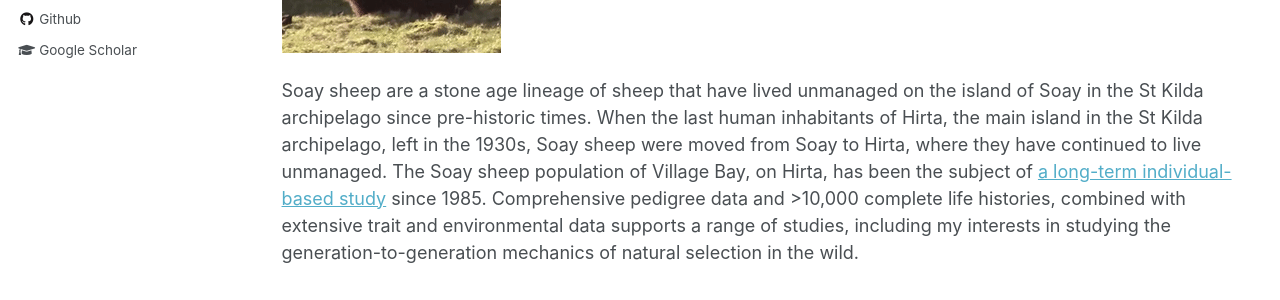
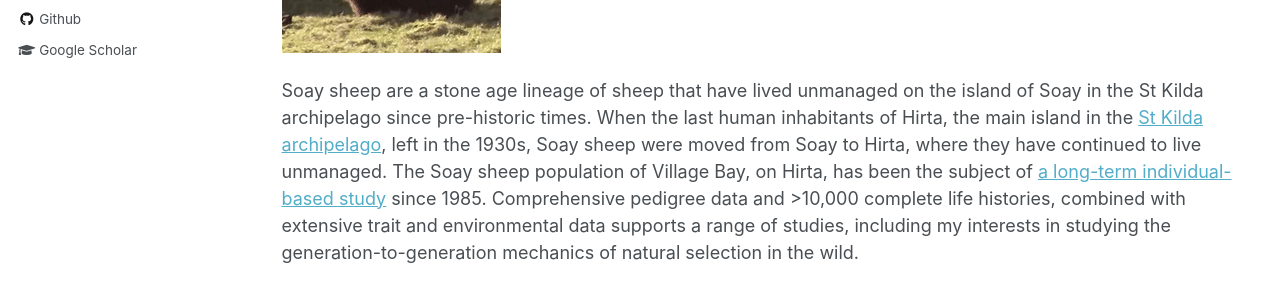
Before and after one commit to mbmorrissey/mbmorrissey.github.io, a Jekyll site: the page built from _pages/projects.md, in a window 1280 px wide and 900 px high. Shown: the part 405-705 px from the top of the window. Built offline with Jekyll 4.4.1, drawn with Linux system fonts in a browser that asks for light colours; part of the change alters nothing that is shown.

```diff
--- a/_pages/projects.md
+++ b/_pages/projects.md
@@ -12,7 +12,7 @@ Here are a few ongoing projects and general areas of research interest:
 
 ![alt text](/files/small_chewing.gif)
 
-Soay sheep are a stone age lineage of sheep that have lived unmanaged on the island of Soay in the St Kilda archipelago since pre-historic times.  When the last human inhabitants of Hirta, the main island in the St Kilda archipelago, left in the 1930s, Soay sheep were moved from Soay to Hirta, where they have continued to live unmanaged.  The Soay sheep population of Village Bay, on Hirta, has been the subject of [a long-term individual-based study](https://soaysheep.bio.ed.ac.uk/) since 1985.  Comprehensive pedigree data and >10,000 complete life histories, combined with extensive trait and environmental data supports a range of studies, including my interests in studying the generation-to-generation mechanics of natural selection in the wild.
+Soay sheep are a stone age lineage of sheep that have lived unmanaged on the island of Soay in the St Kilda archipelago since pre-historic times.  When the last human inhabitants of Hirta, the main island in the [St Kilda archipelago](https://www.nts.org.uk/visit/places/st-kilda), left in the 1930s, Soay sheep were moved from Soay to Hirta, where they have continued to live unmanaged.  The Soay sheep population of Village Bay, on Hirta, has been the subject of [a long-term individual-based study](https://soaysheep.bio.ed.ac.uk/) since 1985.  Comprehensive pedigree data and >10,000 complete life histories, combined with extensive trait and environmental data supports a range of studies, including my interests in studying the generation-to-generation mechanics of natural selection in the wild.
 
 ## ELA lake trout
 
```
